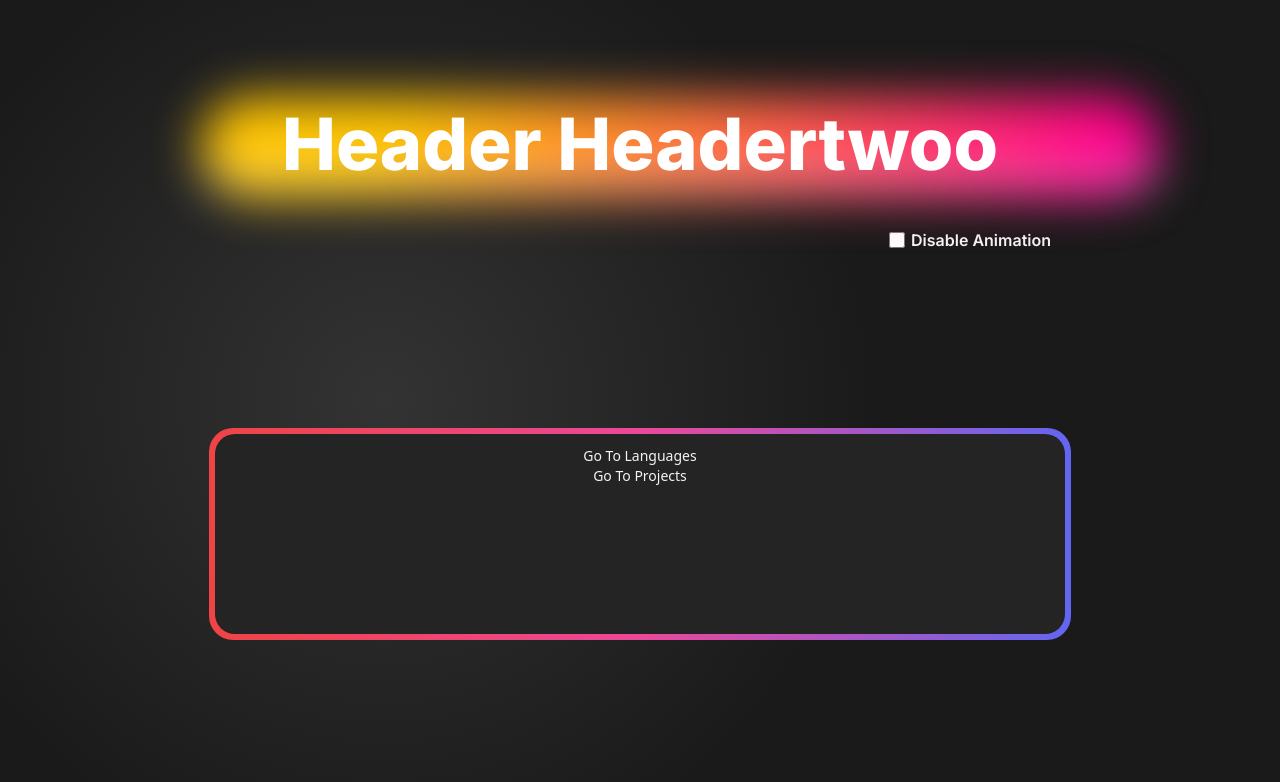
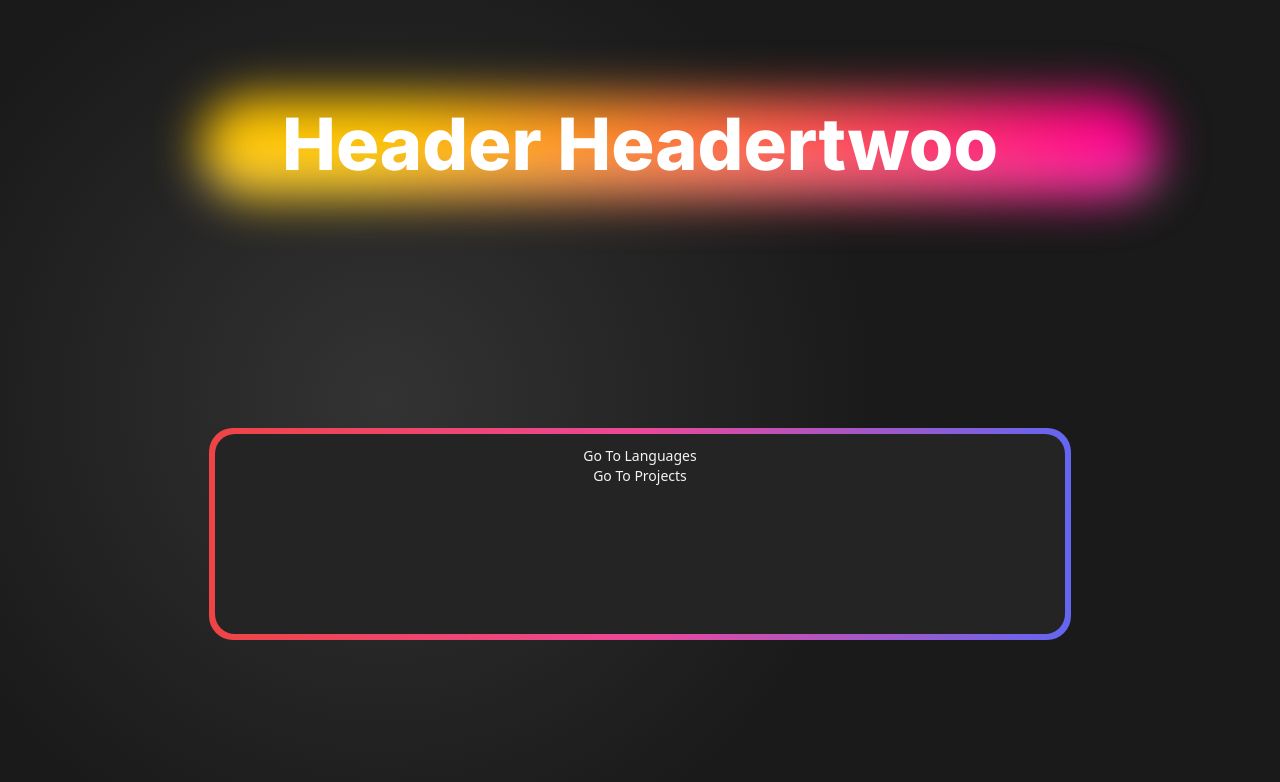
Before and after one commit to vik-ma/portfolio, a Next.js app: page / in a window 1280 px wide. Shown: the top 782 px of the page. Built offline with nearby package versions, Linux system fonts and the light colour scheme.

Commit message:
Changed opacity of animation checkbox label

```diff
--- a/app/components/HeaderAnimation.tsx
+++ b/app/components/HeaderAnimation.tsx
@@ -14,19 +14,22 @@ export default function HeaderAnimation() {
     }
   };
   return (
-    <div className="flex flex-col">
+    <div className="flex flex-col group">
       <div>
         <h1 className="text-7xl font-extrabold">
-          <span ref={headerRef} className="header-shadow header-shadow-anim text-white">
+          <span
+            ref={headerRef}
+            className="header-shadow header-shadow-anim text-white"
+          >
             Header Headertwoo
           </span>
         </h1>
       </div>
-      <div className="mt-12 relative">
-        <label className="inline-flex items-center absolute right-5 cursor-pointer">
+      <div className="group mt-12 relative">
+        <label className="inline-flex items-center absolute right-5 cursor-pointer opacity-0 group-hover:opacity-80 transition duration-200 ease-out">
           <input
             type="checkbox"
-            className="h-4 w-4 accent-neutral-100 text-gray-900"
+            className="h-4 w-4 accent-neutral-100 text-gray-900 "
             onChange={(event) => toggleAnimCheckbox(event.target.checked)}
           />
           <span className="text-neutral-100 font-semibold ml-1.5">
```
